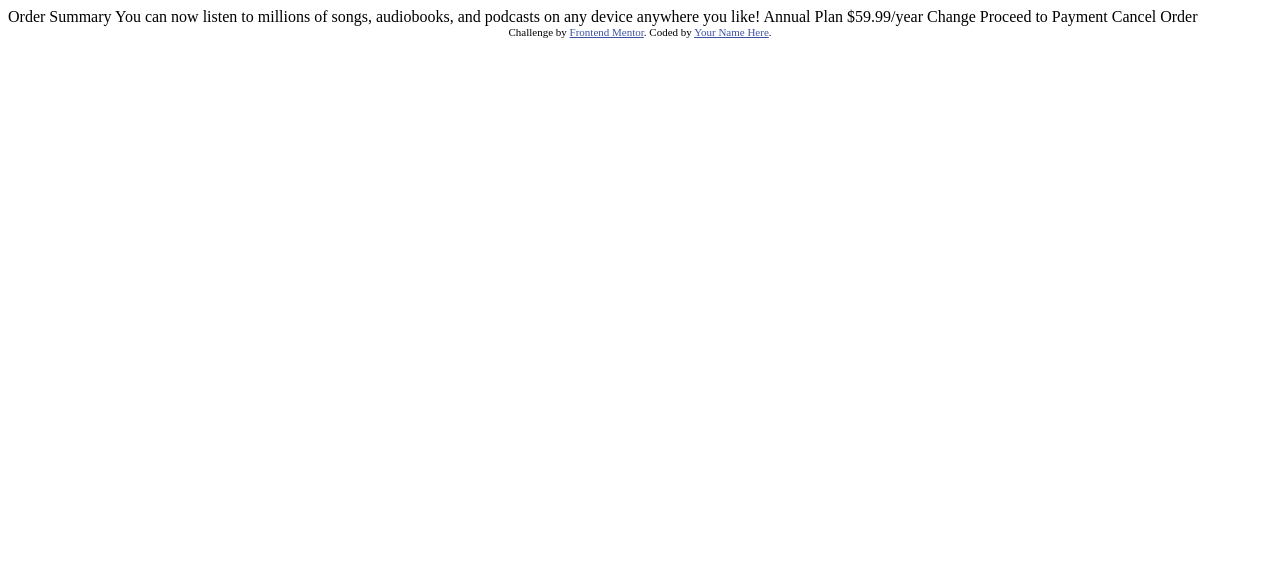
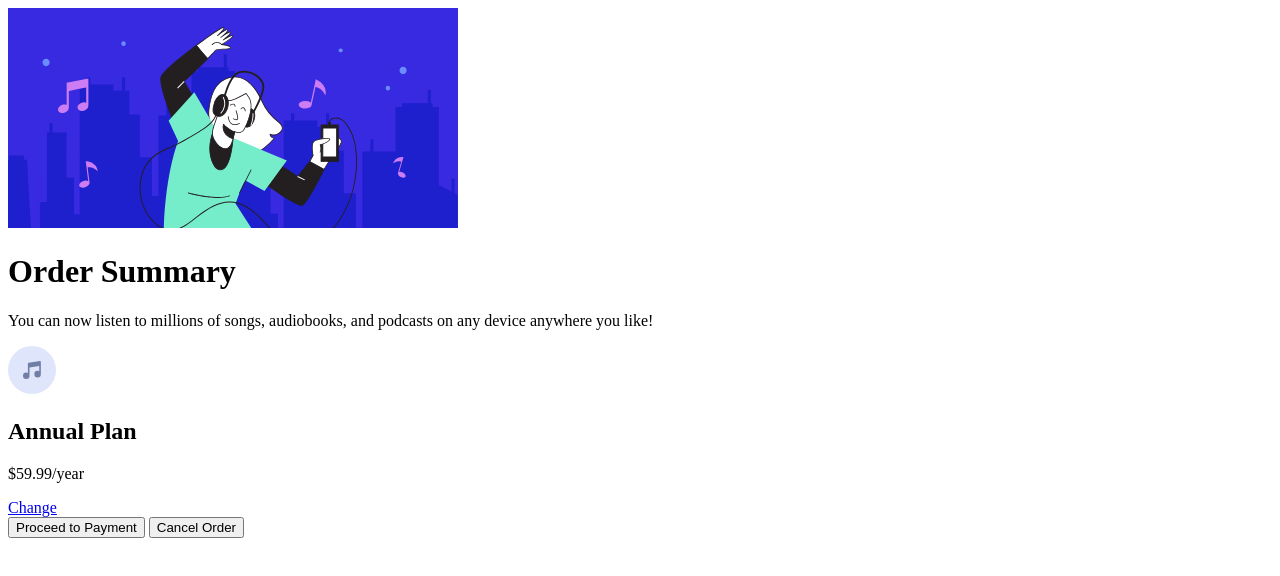
Before and after one commit to mihai3636/order-summary-component, a plain HTML site: page index.html in a window 1280 px wide. Drawn offline with Linux system fonts and the light colour scheme.

Commit message:
Add basic html structure

```diff
--- a/index.html
+++ b/index.html
@@ -1,37 +1,43 @@
 <!DOCTYPE html>
 <html lang="en">
-<head>
-  <meta charset="UTF-8">
-  <meta name="viewport" content="width=device-width, initial-scale=1.0"> <!-- displays site properly based on user's device -->
+  <head>
+    <meta charset="UTF-8" />
+    <meta name="viewport" content="width=device-width, initial-scale=1.0" />
+    <!-- displays site properly based on user's device -->
 
-  <link rel="icon" type="image/png" sizes="32x32" href="./images/favicon-32x32.png">
+    <link
+      rel="icon"
+      type="image/png"
+      sizes="32x32"
+      href="./images/favicon-32x32.png"
+    />
 
-  <title>Frontend Mentor | Order summary card</title>
-
-  <!-- Feel free to remove these styles or customise in your own stylesheet 👍 -->
-  <style>
-    .attribution { font-size: 11px; text-align: center; }
-    .attribution a { color: hsl(228, 45%, 44%); }
-  </style>
-</head>
-<body>
-
-  Order Summary
-
-  You can now listen to millions of songs, audiobooks, and podcasts on any
-  device anywhere you like!
-
-  Annual Plan
-  $59.99/year
-
-  Change
-
-  Proceed to Payment
-  Cancel Order
-
-  <div class="attribution">
-    Challenge by <a href="https://www.frontendmentor.io?ref=challenge" target="_blank">Frontend Mentor</a>.
-    Coded by <a href="#">Your Name Here</a>.
-  </div>
-</body>
+    <title>Frontend Mentor | Order summary card</title>
+  </head>
+  <body class="container">
+    <main class="order">
+      <img
+        class="order-img"
+        src="./images/illustration-hero.svg"
+        alt="picture of someone listening to music at headphones"
+      />
+      <div class="order-info">
+        <h1 class="title">Order Summary</h1>
+        <p class="text">
+          You can now listen to millions of songs, audiobooks, and podcasts on
+          any device anywhere you like!
+        </p>
+        <div class="plan-box">
+          <img class="plan-icon" src="./images/icon-music.svg" alt="" />
+          <div class="plan-info">
+            <h2 class="plan-title">Annual Plan</h2>
+            <p class="plan-price">$59.99/year</p>
+          </div>
+          <a href="#" class="plan-change">Change</a>
+        </div>
+        <button class="btn-payment">Proceed to Payment</button>
+        <button class="btn-cancel">Cancel Order</button>
+      </div>
+    </main>
+  </body>
 </html>
```
